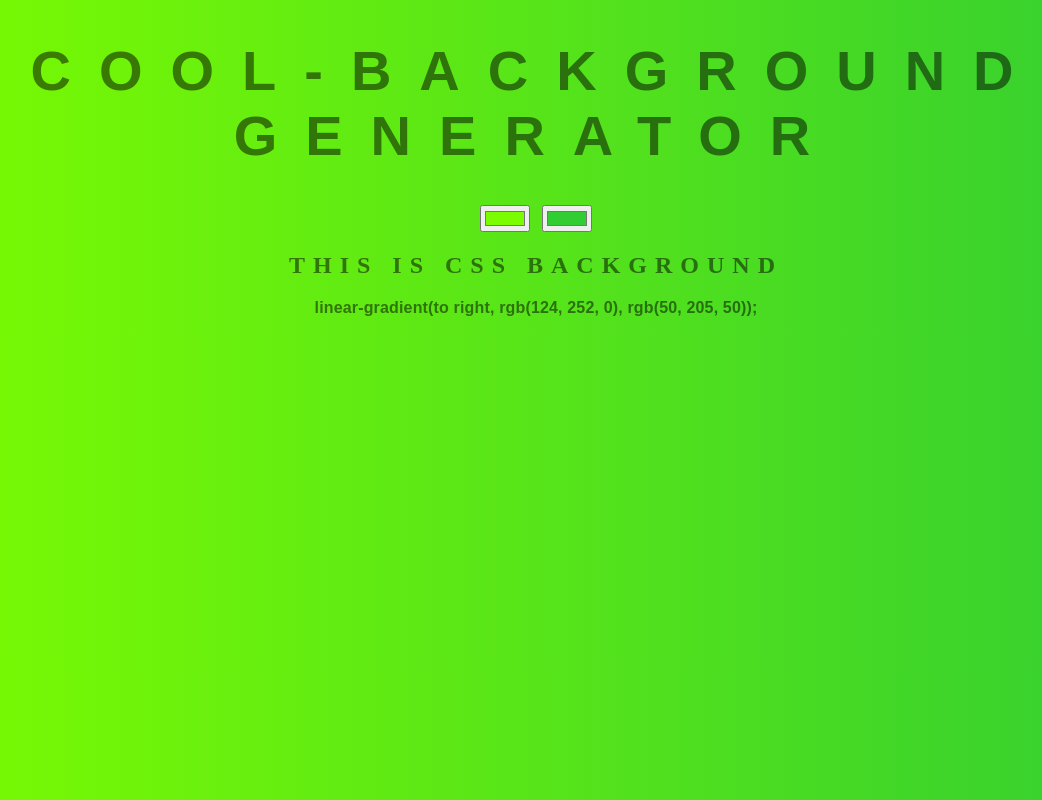
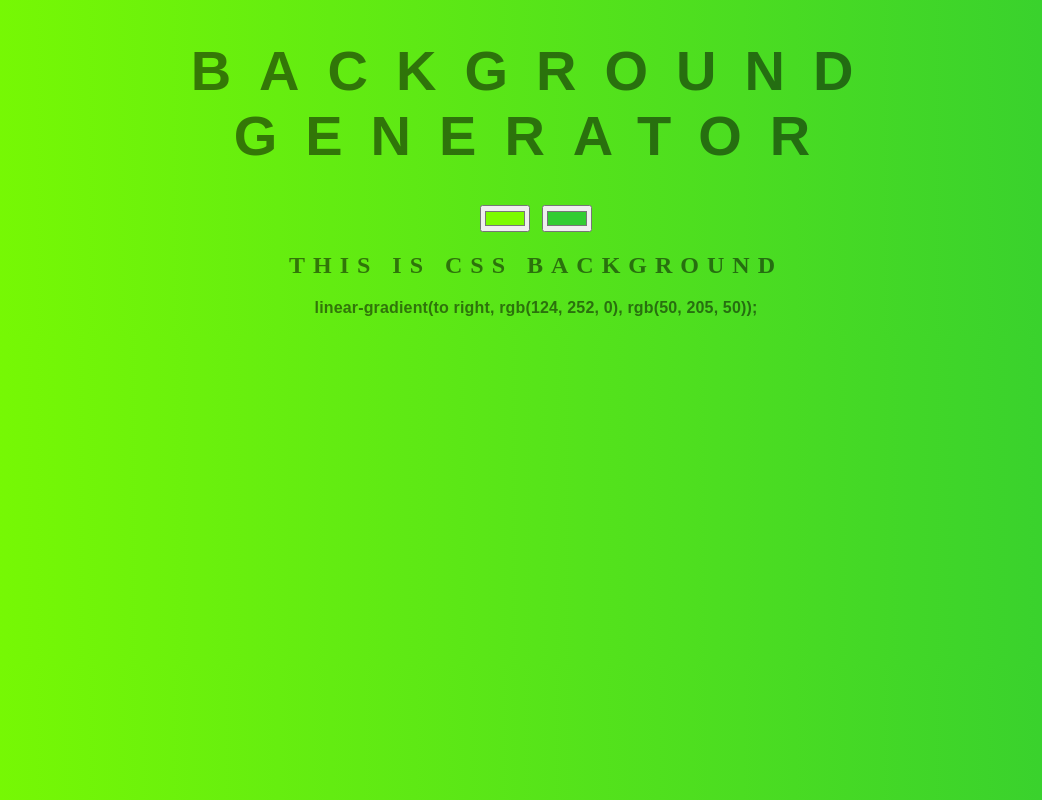
Before and after one commit to haidersafi/background-generator, a plain HTML site: page backgroundgenerator.html in a window 1280 px wide. Shown: the whole page, without its empty margins (104-1146 px from the left). Drawn offline with Linux system fonts and the light colour scheme.

Commit message:
reverting changes

```diff
--- a/backgroundgenerator.html
+++ b/backgroundgenerator.html
@@ -5,7 +5,7 @@
 	<link rel="stylesheet" type="text/css" href="style.css">
 </head>
 <body>
-<h1>COOL-Background Generator</h1>
+<h1>Background Generator</h1>
 <input id="color1" type="color" name="" value="#7CFC00">
 <input id="color2" type="color" name="" value="#32CD32">
 <h2>This is CSS Background</h2>
```
